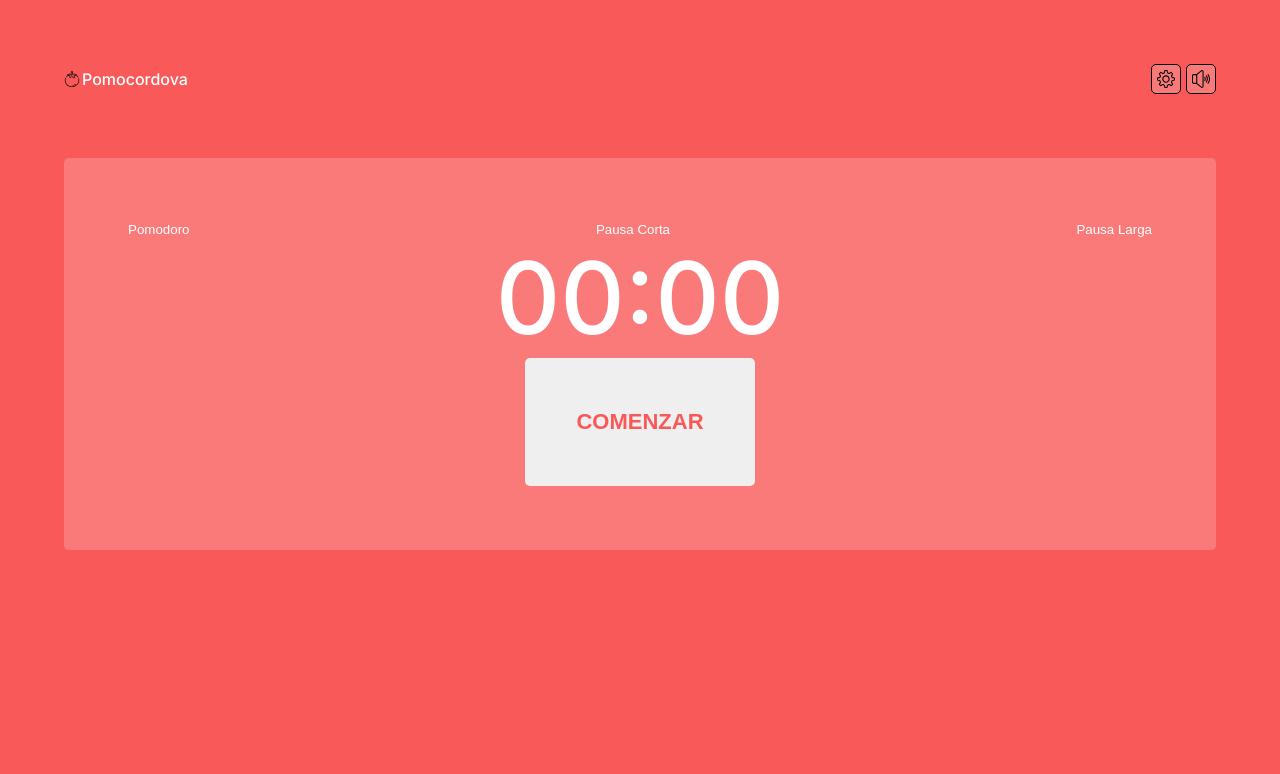
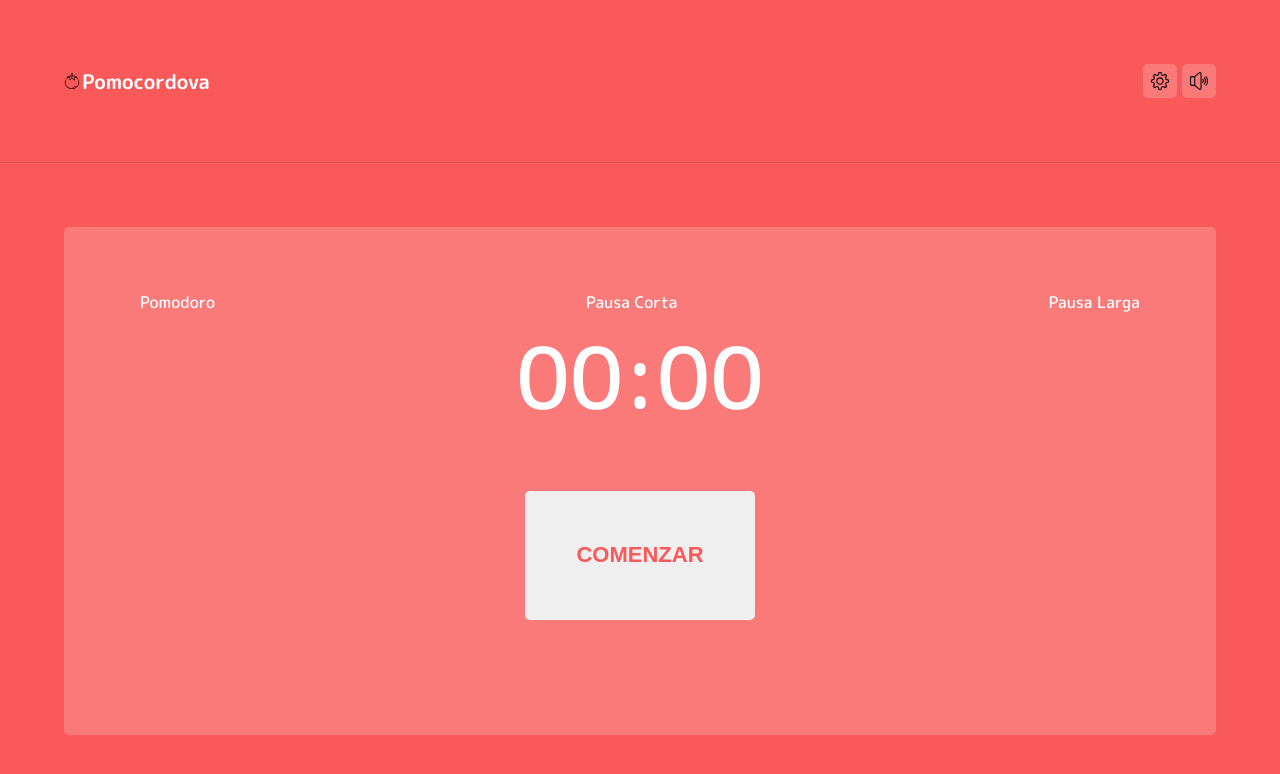
Before and after one commit to fabriziofs/pomo-cordova, a website: page build/www/index.html in a window 1280 px wide. Drawn offline with Linux system fonts and the light colour scheme.

Commit message:
Agregando espacios entre los elementos y detalles de diseño

```diff
--- a/build/www/css/index.css
+++ b/build/www/css/index.css
@@ -5,25 +5,27 @@
 }
 
 :root {
+    --font: 'M PLUS Rounded 1c', sans-serif;
     --tomato: #F95959;
     --white: #FFFFFF;
 }
 
 html {
     font-size: 62.5%;
+    color: var(--white);
 }
 
 body {
-    width: 100vw;
+    width: 100%;
     height: 100vh;
     background-color: var(--tomato);
 }
 
 .header {
+    padding: 5%;
     display: flex;
     align-items: center;
     justify-content: space-between;
-    margin: 5%;
 }
 
 .logo {
@@ -33,14 +35,14 @@ body {
 }
 
 .logo__icon {
+    border-radius: .5rem;
     width: 1.6rem;
 }
 
 .logo__text {
-    font: 500 1.6rem 'Inter', sans-serif;
+    font: 700 2.0rem var(--font);
     text-transform: capitalize;
     text-align: center;
-    color: var(--white);
     text-decoration: none;
 }
 
@@ -52,14 +54,20 @@ body {
 .navbar__button {
     display: flex;
     align-items: center;
-    border: solid black .1rem;
-    padding: .5rem;
+    border: none;
+    padding: .8rem;
     border-radius: .5rem;
-    background: rgba(255, 255, 255, .2);
+    background-color: rgba(255, 255, 255, 0.2);
 }
 
 .navbar__button img {
     width: 1.8rem;
+}
+
+.line-separator {
+    margin-bottom: 4rem;
+    height: .1rem;
+    background-color: rgba(0, 0, 0, 0.1);
 }
 
 .countdown-wrapper {
@@ -67,7 +75,6 @@ body {
     padding: 5%;
     border-radius: 5px;
     background-color: rgba(255, 255, 255, 0.2);
-    color: white;
 }
 
 .countdown-menu {
@@ -77,20 +84,20 @@ body {
 }
 
 .countdown-menu__selector {
+padding: 0 1.2rem;
+    font: 500 1.6rem var(--font);
     background: transparent;
-    box-shadow: 0 0 0 transparent;
     border: 0 solid transparent;
-    text-shadow: 0 0 0 transparent;
     color: white;
 }
 
 .countdown__number {
-    font: 500 10rem 'Inter', sans-serif;
-    display: flex;
-    justify-content: center;
+    text-align: center;
+    font: 500 8.5rem var(--font);
 }
 
 .countdown-controller {
+    margin: 5% 0;
     display: flex;
     justify-content: center;
 }
--- a/build/www/index.html
+++ b/build/www/index.html
@@ -2,24 +2,26 @@
 <html lang="es">
 <head>
     <meta charset="UTF-8"/>
-    <meta http-equiv="X-UA-Compatible" content="IE=edge"/>
-    <meta name="viewport" content="width=device-width, initial-scale=1.0"/>
-    <link rel="preconnect" href="https://fonts.gstatic.com">
-    <link href="https://fonts.googleapis.com/css2?family=Inter:wght@500&display=swap" rel="stylesheet">
-    <link rel="stylesheet" href="./css/index.css"/>
+    <meta content="IE=edge" http-equiv="X-UA-Compatible"/>
+    <meta content="width=device-width, initial-scale=1.0" name="viewport"/>
+    <link href="https://fonts.gstatic.com" rel="preconnect">
+    <link href="https://fonts.googleapis.com/css2?family=M+PLUS+Rounded+1c:wght@400;500;700&display=swap"
+          rel="stylesheet">
+    <link href="./css/index.css" rel="stylesheet"/>
     <title>PomoCordova</title>
 </head>
 <body>
 <header class="header">
     <h1 class="logo">
-        <img class="logo__icon" src="assets/tomato.svg" alt="Tomato icon">
+        <img alt="Tomato icon" class="logo__icon" src="assets/tomato.svg">
         <span class="logo__text">Pomocordova</span>
     </h1>
     <nav class="navbar">
-        <button class="navbar__button"><img src="./assets/settings.svg" alt="ajustes"></button>
-        <button class="navbar__button"><img src="assets/speaker-on.svg" alt=""></button>
+        <button class="navbar__button"><img alt="ajustes" src="./assets/settings.svg"></button>
+        <button class="navbar__button"><img alt="" src="assets/speaker-on.svg"></button>
     </nav>
 </header>
+<div class="line-separator"></div>
 <main class="countdown-wrapper">
     <div class="countdown">
         <div class="countdown-menu">
```
